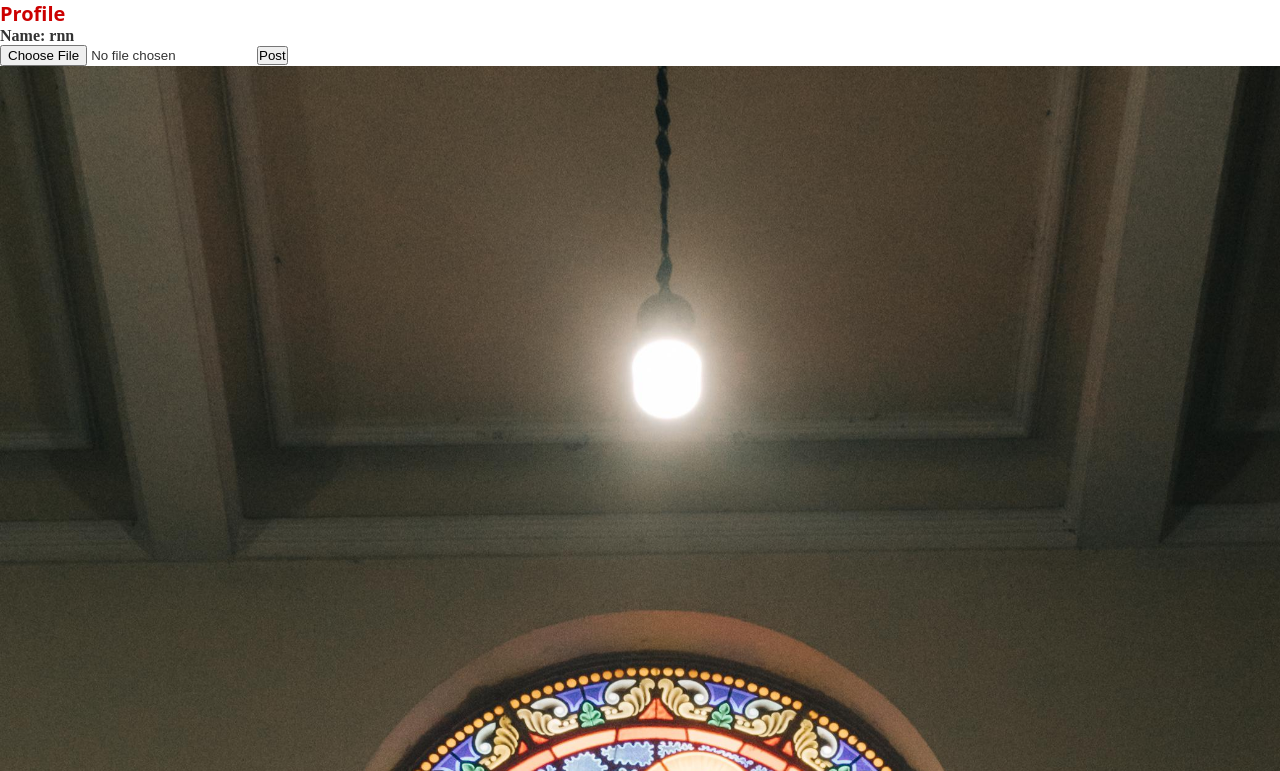
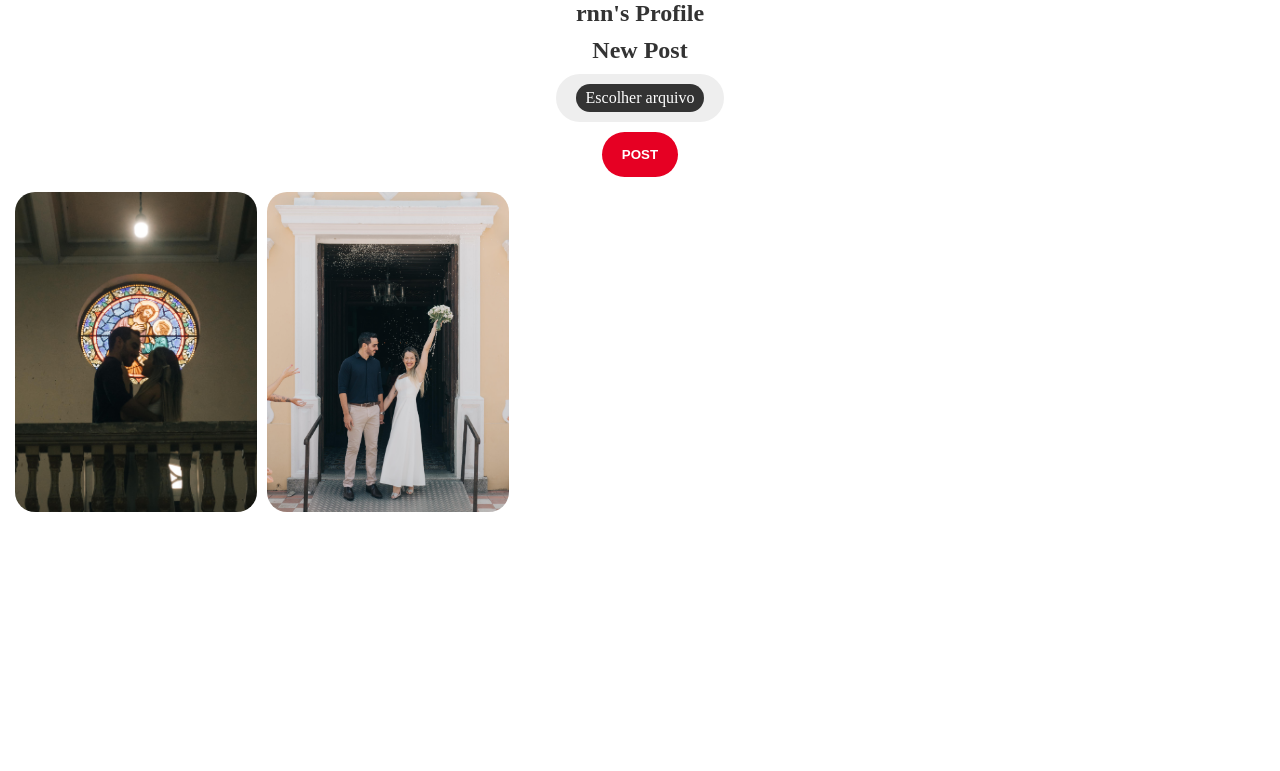
Before and after one commit to ranonbezerra/FakePinterest_Project, a Flask app: page /profile/1 in a window 1280 px wide. Shown: the part 72-843 px from the top of the page. After the commit the page ends 584 px from the top, so only its background shows below. Run offline with Flask 3, Linux system fonts and the light colour scheme; a user stored in the database is signed in.

Commit message:
Few adjustments in the profile's page design

```diff
--- a/fakepinterest_proj/templates/profile.html
+++ b/fakepinterest_proj/templates/profile.html
@@ -5,25 +5,51 @@
 {% endblock %}
 
 {% block body %}
+    <body>
+        {% include "navbar.html" %}
 
-    <body>
-    {% include "navbar.html" %}
-    <h1>Profile</h1>
-    <h4>Name: {{ user.username }}</h4>
+        {% if form %}
+            <div class="container">
+                <form class="bloco-add-img" method="POST" enctype="multipart/form-data">
+                    {{ form.csrf_token }}
+                    <h2>{{ user.username }}'s Profile</h2>
+                    <h2>New Post</h2>
+                    <div class="bloco-arquivo">
+                        <label for="foto" class="botao-arquivo"> Escolher arquivo
+                            {{ form.post_image(class="input-arquivo", id="foto") }}
+                        </label>
+                        <span id="imagem-arquivo" class=""></span>
+                    </div>
 
-    {% if form %}
-        <form method="POST" enctype="multipart/form-data">
+                    {{ form.confirm_post_button(class="botao-login") }}
+            </div>
 
-            {{ form.csrf_token }}
-            {{ form.post_image() }}
-            {{ form.confirm_post_button() }}
+        {% else %}
+            <div class="bloco-add-img">
+                <h2>{{ user.username }}'s Profile</h2>
+            </div>
+        {% endif %}
 
-        </form>
-    {% endif %}
+        <div class="conteudo">
+            {% for post in user.post %}
+                <div class="bloco-imagem">
+                    <img src="{{ url_for('static', filename='post_images/{}'.format(post.image)) }}" />
+                </div>
+            {% endfor %}
+        </div>
 
-    {% for post in user.post %}
-        <img src="{{ url_for('static', filename='post_images/{}'.format(post.image)) }}">
-    {% endfor %}
+
+        <script>
+        let input = document.getElementById("foto");
+        let imagemArquivo = document.getElementById("imagem-arquivo");
+
+        input.addEventListener("change", () => {
+            let inputImagem = document.querySelector("input[type=file]").files[0];
+
+            imagemArquivo.classList.add("visivel");
+            imagemArquivo.innerText = inputImagem.name;
+        });
+        </script>
     </body>
 
 {% endblock %}
```
